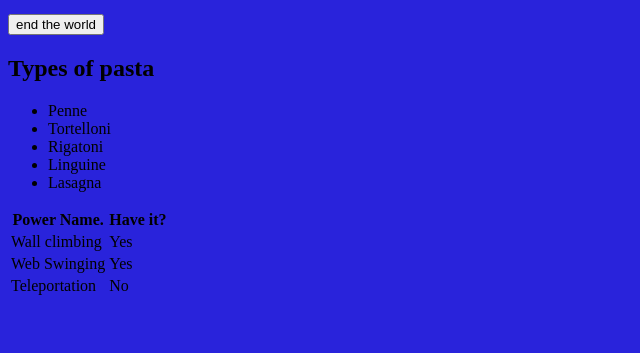
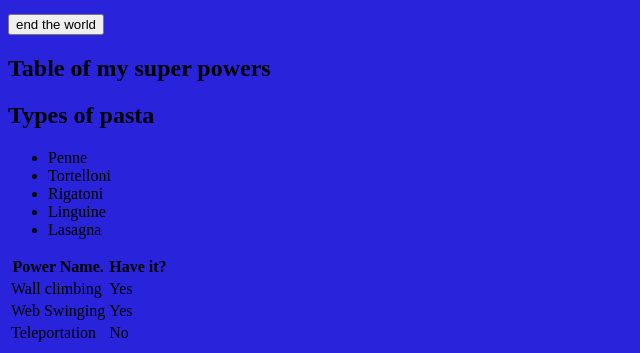
Before and after one commit to LukasLendaris/LukasWebsiteAssignment, a plain HTML site: page index.html in a window 1280 px wide. Shown: the part 957-1310 px from the top of the page, without its empty margins (0-640 px from the left). Before the commit the page ends 1263 px from the top, so only its background shows below. Drawn offline with Linux system fonts and the light colour scheme.

Commit message:
Added bold explanation

```diff
--- a/index.html
+++ b/index.html
@@ -22,7 +22,7 @@
   <body bgcolor="#2923db">
 
    <p><button>end the world</button></p>
-
+   <p><h2>Table of my super powers</h2></p>
    <h2> Types of pasta </h2>
    <ul>
     <li>Penne</li>
```
